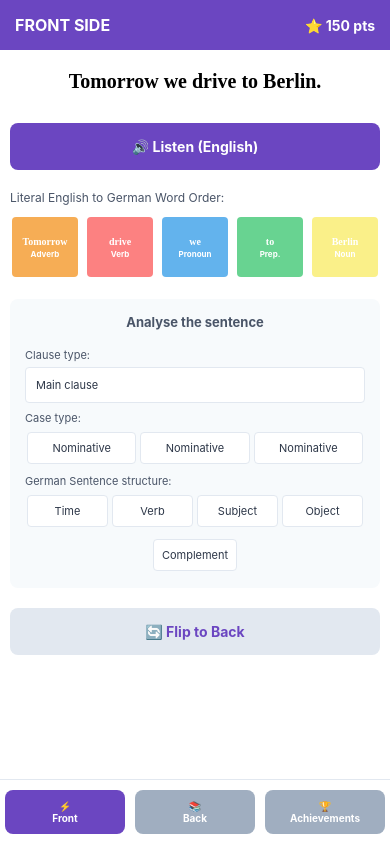
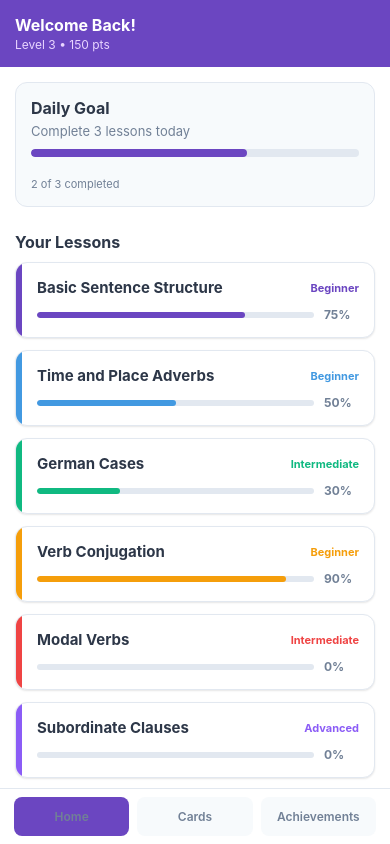
Before and after one commit to zigpot/german-flashcard-app, a React Native app: screen / in a window 390 px wide. Built offline with nearby package versions, Linux system fonts and the light colour scheme.

Commit message:
change bottom navbar

```diff
--- a/App.js
+++ b/App.js
@@ -1,4 +1,3 @@
-// App.js - German Flashcard App for React Native
 import React, { useState } from 'react';
 import {
   View,
@@ -13,28 +12,31 @@ import {
 } from 'react-native';
 import { SafeAreaProvider, SafeAreaView } from 'react-native-safe-area-context';
 
-// Force Roboto as default
-Text.defaultProps = Text.defaultProps || {};
-Text.defaultProps.style = { fontFamily: 'Roboto' };
-
 const { width } = Dimensions.get('window');
 
 // Main App Component
 export default function GermanFlashcardApp() {
-  const [currentScreen, setCurrentScreen] = useState('front');
+  const [currentScreen, setCurrentScreen] = useState('home');
   const [points, setPoints] = useState(150);
   const [level, setLevel] = useState(3);
+  const [currentCard, setCurrentCard] = useState('front');
 
   const renderScreen = () => {
     switch (currentScreen) {
-      case 'front':
-        return <FrontScreen points={points} setCurrentScreen={setCurrentScreen} />;
-      case 'back':
-        return <BackScreen level={level} setPoints={setPoints} points={points} setCurrentScreen={setCurrentScreen} />;
+      case 'home':
+        return <HomeScreen points={points} level={level} setCurrentScreen={setCurrentScreen} />;
+      case 'cards':
+        return <CardsScreen
+          currentCard={currentCard}
+          setCurrentCard={setCurrentCard}
+          level={level}
+          setPoints={setPoints}
+          points={points}
+        />;
       case 'achievements':
         return <AchievementsScreen setCurrentScreen={setCurrentScreen} />;
       default:
-        return <FrontScreen points={points} setCurrentScreen={setCurrentScreen} />;
+        return <HomeScreen points={points} level={level} setCurrentScreen={setCurrentScreen} />;
     }
   };
 
@@ -44,17 +46,91 @@ export default function GermanFlashcardApp() {
         style={{ flex: 1 }}
         behavior={Platform.OS === 'ios' ? 'padding' : undefined}
       >
-    <SafeAreaView style={styles.container}>
-      {renderScreen()}
-      <NavBar active={currentScreen} setCurrentScreen={setCurrentScreen} />
-    </SafeAreaView>
-    </KeyboardAvoidingView>
+        <SafeAreaView style={styles.container}>
+          {renderScreen()}
+          <NavBar active={currentScreen} setCurrentScreen={setCurrentScreen} />
+        </SafeAreaView>
+      </KeyboardAvoidingView>
     </SafeAreaProvider>
   );
 }
 
-// Front Screen Component
-function FrontScreen({ points, setCurrentScreen }) {
+// Home Screen Component
+function HomeScreen({ points, level, setCurrentScreen }) {
+  const lessons = [
+    { id: 1, title: 'Basic Sentence Structure', level: 'Beginner', progress: 75, color: '#6B46C1' },
+    { id: 2, title: 'Time and Place Adverbs', level: 'Beginner', progress: 50, color: '#4299E1' },
+    { id: 3, title: 'German Cases', level: 'Intermediate', progress: 30, color: '#10B981' },
+    { id: 4, title: 'Verb Conjugation', level: 'Beginner', progress: 90, color: '#F59E0B' },
+    { id: 5, title: 'Modal Verbs', level: 'Intermediate', progress: 0, color: '#EF4444' },
+    { id: 6, title: 'Subordinate Clauses', level: 'Advanced', progress: 0, color: '#8B5CF6' },
+  ];
+
+  return (
+    <ScrollView style={styles.scrollView} showsVerticalScrollIndicator={false}>
+      {/* Header */}
+      <View style={styles.header}>
+        <View>
+          <Text style={styles.headerTitle}>Welcome Back!</Text>
+          <Text style={styles.headerSubtitle}>Level {level} • {points} pts</Text>
+        </View>
+      </View>
+
+      {/* Daily Goal */}
+      <View style={styles.dailyGoalBox}>
+        <Text style={styles.dailyGoalTitle}>Daily Goal</Text>
+        <Text style={styles.dailyGoalText}>Complete 3 lessons today</Text>
+        <View style={styles.progressBarContainer}>
+          <View style={[styles.progressBar, { width: '66%', backgroundColor: '#6B46C1' }]} />
+        </View>
+        <Text style={styles.dailyGoalProgress}>2 of 3 completed</Text>
+      </View>
+
+      {/* Lessons Section */}
+      <Text style={styles.sectionTitle}>Your Lessons</Text>
+
+      {lessons.map((lesson) => (
+        <TouchableOpacity
+          key={lesson.id}
+          style={styles.lessonCard}
+          onPress={() => setCurrentScreen('cards')}
+        >
+          <View style={[styles.lessonColorBar, { backgroundColor: lesson.color }]} />
+          <View style={styles.lessonContent}>
+            <View style={styles.lessonHeader}>
+              <Text style={styles.lessonTitle}>{lesson.title}</Text>
+              <Text style={[styles.lessonLevel, { color: lesson.color }]}>{lesson.level}</Text>
+            </View>
+            <View style={styles.lessonProgressContainer}>
+              <View style={styles.lessonProgressBar}>
+                <View style={[styles.progressBar, { width: `${lesson.progress}%`, backgroundColor: lesson.color }]} />
+              </View>
+              <Text style={styles.lessonProgressText}>{lesson.progress}%</Text>
+            </View>
+          </View>
+        </TouchableOpacity>
+      ))}
+
+      <View style={{ height: 20 }} />
+    </ScrollView>
+  );
+}
+
+// Cards Screen Component (contains both Front and Back)
+function CardsScreen({ currentCard, setCurrentCard, level, setPoints, points }) {
+  return (
+    <View style={styles.container}>
+      {currentCard === 'front' ? (
+        <FrontCard setCurrentCard={setCurrentCard} points={points} />
+      ) : (
+        <BackCard setCurrentCard={setCurrentCard} level={level} setPoints={setPoints} points={points} />
+      )}
+    </View>
+  );
+}
+
+// Front Card Component
+function FrontCard({ setCurrentCard, points }) {
   const words = [
     { word: 'Tomorrow', type: 'Adverb', color: '#F6AD55' },
     { word: 'drive', type: 'Verb', color: '#FC8181' },
@@ -140,7 +216,7 @@ function FrontScreen({ points, setCurrentScreen }) {
       </View>
 
       {/* Flip Button */}
-      <TouchableOpacity style={styles.flipButton} onPress={() => setCurrentScreen('back')}>
+      <TouchableOpacity style={styles.flipButton} onPress={() => setCurrentCard('back')}>
         <Text style={styles.flipButtonText}>🔄 Flip to Back</Text>
       </TouchableOpacity>
 
@@ -149,8 +225,8 @@ function FrontScreen({ points, setCurrentScreen }) {
   );
 }
 
-// Back Screen Component
-function BackScreen({ level, setPoints, points, setCurrentScreen }) {
+// Back Card Component
+function BackCard({ setCurrentCard, level, setPoints, points }) {
   const [isRecording, setIsRecording] = useState(false);
   const [recordFeedback, setRecordFeedback] = useState('');
   const [userAnswer, setUserAnswer] = useState('');
@@ -277,7 +353,7 @@ function BackScreen({ level, setPoints, points, setCurrentScreen }) {
           <TouchableOpacity style={styles.checkButton} onPress={handleCheckAnswer}>
             <Text style={styles.buttonText}>Check Answer</Text>
           </TouchableOpacity>
-          <TouchableOpacity style={styles.backToFrontButton} onPress={() => setCurrentScreen('front')}>
+          <TouchableOpacity style={styles.backToFrontButton} onPress={() => setCurrentCard('front')}>
             <Text style={styles.backToFrontText}>Back to Front</Text>
           </TouchableOpacity>
         </View>
@@ -347,11 +423,6 @@ function AchievementsScreen({ setCurrentScreen }) {
         </View>
       </View>
 
-      {/* Back Button */}
-      <TouchableOpacity style={styles.backButtonLarge} onPress={() => setCurrentScreen('front')}>
-        <Text style={styles.buttonText}>← Back to Front</Text>
-      </TouchableOpacity>
-
       <View style={{ height: 20 }} />
     </ScrollView>
   );
@@ -362,22 +433,22 @@ function NavBar({ active, setCurrentScreen }) {
   return (
     <View style={styles.navBar}>
       <TouchableOpacity
-        style={[styles.navButton, active === 'front' && styles.navButtonActive]}
-        onPress={() => setCurrentScreen('front')}
+        style={[styles.navButton, active === 'home' && styles.navButtonActive]}
+        onPress={() => setCurrentScreen('home')}
       >
-        <Text style={styles.navButtonText}>⚡{'\n'}Front</Text>
+        <Text style={styles.navButtonText}>Home</Text>
       </TouchableOpacity>
       <TouchableOpacity
-        style={[styles.navButton, active === 'back' && styles.navButtonActive]}
-        onPress={() => setCurrentScreen('back')}
+        style={[styles.navButton, active === 'cards' && styles.navButtonActive]}
+        onPress={() => setCurrentScreen('cards')}
       >
-        <Text style={styles.navButtonText}>📚{'\n'}Back</Text>
+        <Text style={styles.navButtonText}>Cards</Text>
       </TouchableOpacity>
       <TouchableOpacity
         style={[styles.navButton, active === 'achievements' && styles.navButtonActive]}
         onPress={() => setCurrentScreen('achievements')}
       >
-        <Text style={styles.navButtonText}>🏆{'\n'}Achievements</Text>
+        <Text style={styles.navButtonText}>Achievements</Text>
       </TouchableOpacity>
     </View>
   );
@@ -405,6 +476,11 @@ const styles = StyleSheet.create({
     fontSize: 16,
     fontWeight: 'bold',
   },
+  headerSubtitle: {
+    color: '#E9D5FF',
+    fontSize: 12,
+    marginTop: 2,
+  },
   headerTitleLarge: {
     color: '#FFFFFF',
     fontSize: 22,
@@ -415,12 +491,99 @@ const styles = StyleSheet.create({
     fontSize: 14,
     fontWeight: 'bold',
   },
+  dailyGoalBox: {
+    backgroundColor: '#F7FAFC',
+    margin: 15,
+    padding: 15,
+    borderRadius: 12,
+    borderWidth: 1,
+    borderColor: '#E2E8F0',
+  },
+  dailyGoalTitle: {
+    fontSize: 16,
+    fontWeight: 'bold',
+    color: '#2D3748',
+    marginBottom: 5,
+  },
+  dailyGoalText: {
+    fontSize: 13,
+    color: '#718096',
+    marginBottom: 10,
+  },
+  dailyGoalProgress: {
+    fontSize: 11,
+    color: '#718096',
+    marginTop: 5,
+  },
+  sectionTitle: {
+    fontSize: 16,
+    fontWeight: 'bold',
+    paddingHorizontal: 15,
+    paddingVertical: 10,
+    color: '#2D3748',
+  },
+  lessonCard: {
+    backgroundColor: '#FFFFFF',
+    marginHorizontal: 15,
+    marginBottom: 12,
+    borderRadius: 12,
+    flexDirection: 'row',
+    borderWidth: 1,
+    borderColor: '#E2E8F0',
+    overflow: 'hidden',
+    elevation: 2,
+    shadowColor: '#000',
+    shadowOffset: { width: 0, height: 1 },
+    shadowOpacity: 0.1,
+    shadowRadius: 2,
+  },
+  lessonColorBar: {
+    width: 6,
+  },
+  lessonContent: {
+    flex: 1,
+    padding: 15,
+  },
+  lessonHeader: {
+    flexDirection: 'row',
+    justifyContent: 'space-between',
+    alignItems: 'center',
+    marginBottom: 10,
+  },
+  lessonTitle: {
+    fontSize: 15,
+    fontWeight: 'bold',
+    color: '#2D3748',
+    flex: 1,
+  },
+  lessonLevel: {
+    fontSize: 11,
+    fontWeight: 'bold',
+    marginLeft: 10,
+  },
+  lessonProgressContainer: {
+    flexDirection: 'row',
+    alignItems: 'center',
+  },
+  lessonProgressBar: {
+    flex: 1,
+    height: 6,
+    backgroundColor: '#E2E8F0',
+    borderRadius: 3,
+    marginRight: 10,
+    overflow: 'hidden',
+  },
+  lessonProgressText: {
+    fontSize: 12,
+    color: '#718096',
+    fontWeight: 'bold',
+    minWidth: 35,
+  },
   sentenceContainer: {
     padding: 20,
     alignItems: 'center',
   },
   sentenceText: {
-    fontFamily: 'Nunito-Bold',
     fontSize: 20,
     fontWeight: 'bold',
     textAlign: 'center',
@@ -460,7 +623,6 @@ const styles = StyleSheet.create({
     minHeight: 60,
   },
   wordText: {
-    fontFamily: 'Nunito-Bold',
     fontSize: 10,
     fontWeight: 'bold',
     color: '#FFFFFF',
@@ -544,12 +706,6 @@ const styles = StyleSheet.create({
     margin: 10,
     padding: 15,
     borderRadius: 8,
-  },
-  sectionTitle: {
-    fontSize: 12,
-    fontWeight: 'bold',
-    marginBottom: 10,
-    color: '#4A5568',
   },
   germanWordGrid: {
     flexDirection: 'row',
@@ -782,35 +938,30 @@ const styles = StyleSheet.create({
     height: '100%',
     borderRadius: 4,
   },
-  backButtonLarge: {
-    backgroundColor: '#6B46C1',
-    padding: 15,
-    margin: 10,
-    borderRadius: 8,
-    alignItems: 'center',
-  },
   navBar: {
     flexDirection: 'row',
     backgroundColor: '#FFFFFF',
     borderTopWidth: 1,
     borderTopColor: '#E2E8F0',
-    paddingVertical: 5,
+    paddingVertical: 8,
+    paddingHorizontal: 10,
   },
   navButton: {
     flex: 1,
-    padding: 10,
+    padding: 12,
     alignItems: 'center',
-    backgroundColor: '#A0AEC0',
-    margin: 5,
+    justifyContent: 'center',
+    backgroundColor: '#F7FAFC',
+    marginHorizontal: 4,
     borderRadius: 8,
   },
   navButtonActive: {
     backgroundColor: '#6B46C1',
   },
   navButtonText: {
-    color: '#FFFFFF',
-    fontSize: 10,
+    color: '#718096',
+    fontSize: 12,
     textAlign: 'center',
-    fontWeight: 'bold',
+    fontWeight: '600',
   },
 });
```
